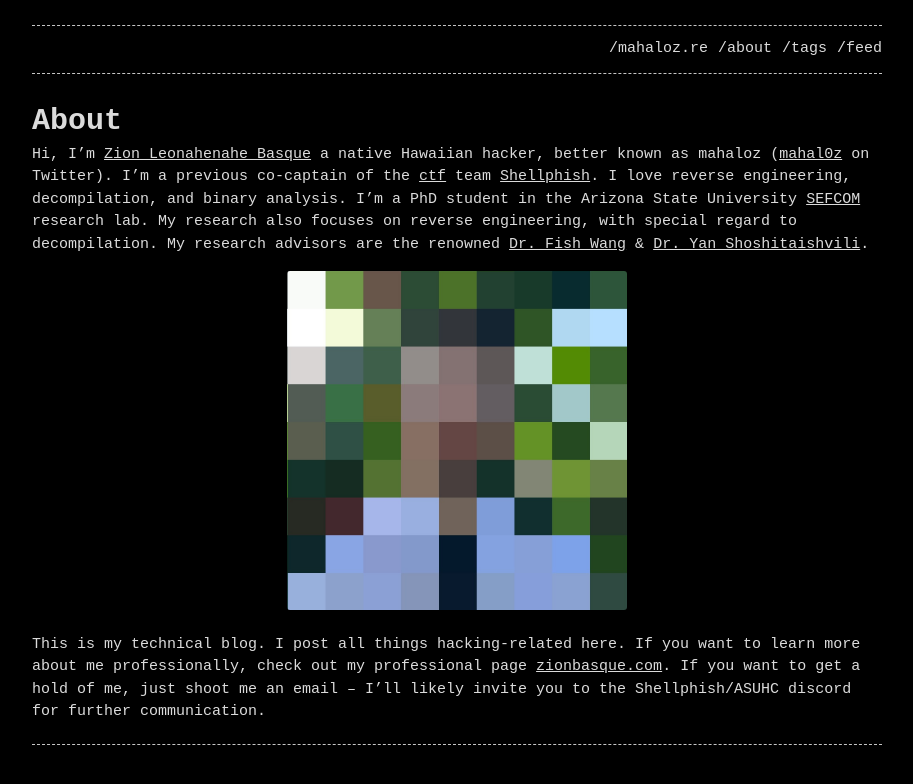
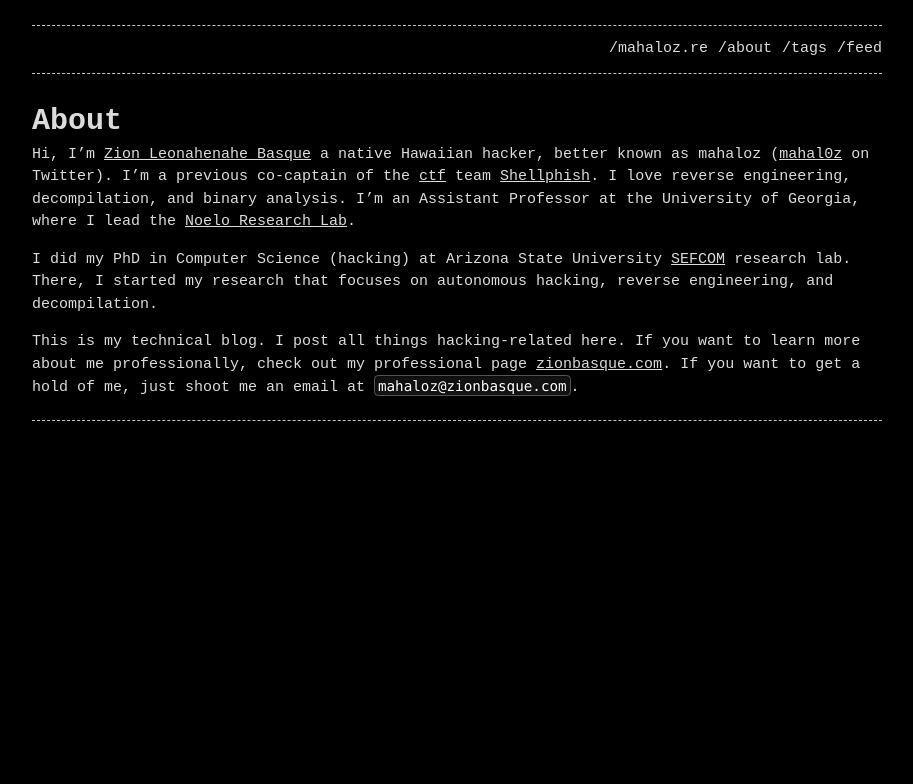
Before and after one commit to mahaloz/mahaloz.re, a Jekyll site: the page built from about.md, in a window 1280 px wide. Shown: the top 784 px of the page, without its empty margins (183-1096 px from the left). Built offline with Jekyll 4.4.1, drawn with Linux system fonts in a browser that asks for light colours.

Commit message:
update about

```diff
--- a/about.md
+++ b/about.md
@@ -10,16 +10,17 @@ tags: []
 Hi, I'm [Zion Leonahenahe Basque](https://zionbasque.com) a native Hawaiian hacker, better known as mahaloz ([mahal0z](https://twitter.com/mahal0z) on Twitter).
 I'm a previous co-captain of the [ctf](https://ctftime.org/about/) team [Shellphish](https://twitter.com/shellphish?lang=en).
 I love reverse engineering, decompilation, and binary analysis.
-I'm a PhD student in the Arizona State University [SEFCOM](https://ctftime.org/about/) research lab.
-My research also focuses on reverse engineering, with special regard to decompilation.
-My research advisors are the renowned [Dr. Fish Wang](https://ruoyuwang.me/) & [Dr. Yan Shoshitaishvili](https://www.yancomm.net/).
+I'm an Assistant Professor at the University of Georgia, where I lead the [Noelo Research Lab](https://noelo.org).
+
+I did my PhD in Computer Science (hacking) at Arizona State University [SEFCOM](https://ctftime.org/about/) research lab.
+There, I started my research that focuses on autonomous hacking, reverse engineering, and decompilation.
 
 
 <!-- small, centered image -->
 <p align="center">
-  <img src="{{site.baseurl}}/assets/images/pixel_zion_profile.jpg" width="40%"/>
+  <imd src="https://www.zionbasque.com/images/pic.jpg" width="40%"/>
 </p>
 <!-- end non-markdown -->
 
 
-This is my technical blog. I post all things hacking-related here. If you want to learn more about me professionally, check out my professional page [zionbasque.com](https://zionbasque.com). If you want to get a hold of me, just shoot me an email -- I'll likely invite you to the Shellphish/ASUHC discord for further communication.
+This is my technical blog. I post all things hacking-related here. If you want to learn more about me professionally, check out my professional page [zionbasque.com](https://zionbasque.com). If you want to get a hold of me, just shoot me an email at `mahaloz@zionbasque.com`.
```
